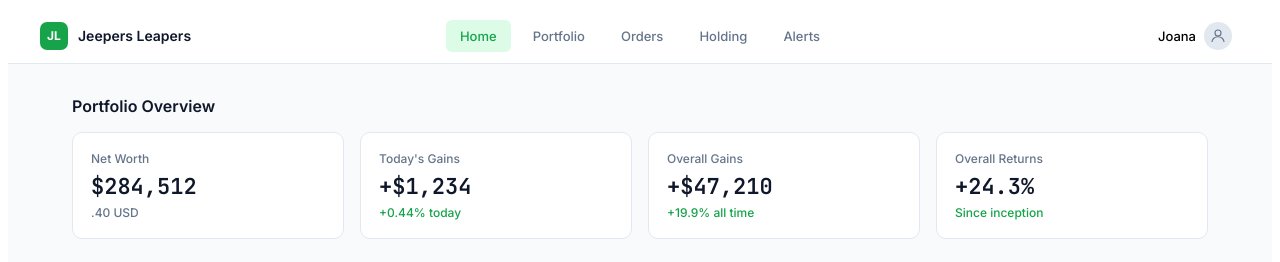
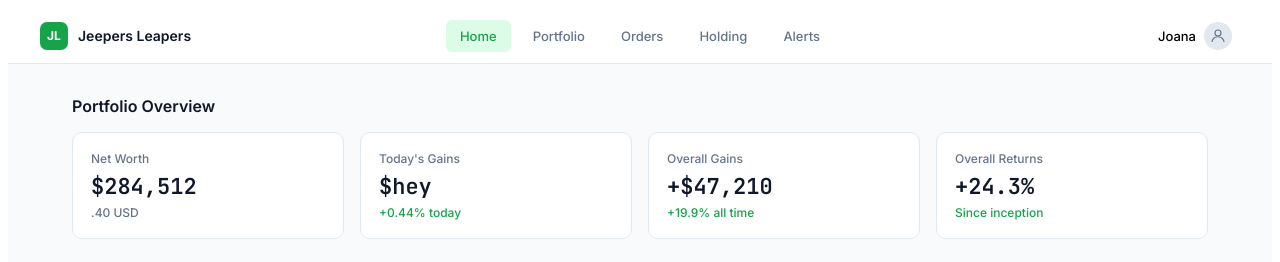
Before and after one commit to anikatay/jeepers-leapers, an Angular app in the folder frontend/: page /dashboard in a window 1280 px wide. Shown: the top 262 px of the page. Built offline with nearby package versions, Linux system fonts and the light colour scheme; no server answers.

Commit message:
made structural changes to complement hte layout of admin, analystics and client

```diff
--- a/frontend/src/app/app.routes.ts
+++ b/frontend/src/app/app.routes.ts
@@ -1,5 +1,5 @@
 import { Routes } from '@angular/router';
-import { ClientDashboardComponent } from './client-dashboard/client-dashboard.component';
+import { ClientDashboardComponent } from './feature/client/pages/dashboard/client-dashboard.component';
 
 export const routes: Routes = [
   { path: '', redirectTo: 'dashboard', pathMatch: 'full' },
--- /dev/null
+++ b/frontend/src/app/core/services/portfolio.service.ts
@@ -0,0 +1,20 @@
+import { Injectable, signal } from '@angular/core';
+import { HttpClient } from '@angular/common/http';
+import { Portfolio } from '../models/portfolio.model';
+
+@Injectable({
+  providedIn: 'root'
+})
+export class PortfolioService {
+
+  portfolio = signal<Portfolio | null>(null);
+
+  constructor(private http: HttpClient) {}
+
+  getPortfolio(userId: string): void {
+    this.http.get<Portfolio>(`/api/portfolio/${userId}`)
+      .subscribe(data => {
+        this.portfolio.set(data);
+      });
+  }
+}
--- a/frontend/src/app/client-dashboard/client-dashboard.component.html
+++ b/frontend/src/app/feature/client/pages/dashboard/client-dashboard.component.html
@@ -53,7 +53,7 @@
 
         <article class="stat-card">
           <p class="stat-label">Today's Gains</p>
-          <p class="stat-value">+$1,234</p>
+          <p class="stat-value">$hey{{ portfolio()?.totalPortfolioValue }}</p>
           <p class="stat-sub positive">+0.44% today</p>
         </article>
 
--- a/frontend/src/app/client-dashboard/client-dashboard.component.ts
+++ b/frontend/src/app/feature/client/pages/dashboard/client-dashboard.component.ts
@@ -1,5 +1,8 @@
-import { Component } from '@angular/core';
+import { Component, OnInit, ChangeDetectorRef, effect } from '@angular/core';
 import { CommonModule } from '@angular/common';
+import { PortfolioService } from '../../../../core/services/portfolio.service';
+// import { Portfolio, Holding } from '../../models/portfolio.model';
+
 
 @Component({
   selector: 'app-client-dashboard',
@@ -8,7 +11,25 @@ import { CommonModule } from '@angular/common';
   templateUrl: './client-dashboard.component.html',
   styleUrl: './client-dashboard.component.css'
 })
-export class ClientDashboardComponent {
+export class ClientDashboardComponent implements OnInit{
+  // Just expose the service's signal directly — no local copy needed
+  portfolio;
+
+  constructor(private portfolioService: PortfolioService) {
+    this.portfolio = this.portfolioService.portfolio;
+    effect(() => {
+      const data = this.portfolio();
+      if (data) {
+        console.log('Portfolio updated:', data);
+      }
+    });
+  }
+
+  ngOnInit() {
+    const userId = 'a1000000-0000-0000-0000-000000000001';
+    this.portfolioService.getPortfolio(userId); // fire and forget — no .subscribe()
+  }
+
   navItems = ['Home', 'Portfolio', 'Orders', 'Holding', 'Alerts'];
   activeNav = 'Home';
 
```
Also changed, not shown: frontend/src/app/core/models/portfolio.model.ts (added, +9 -0 lines), frontend/src/app/feature/client/clients.routes.ts (added), frontend/src/app/feature/client/pages/dashboard/client-dashboard.component.css (renamed from frontend/src/app/client-dashboard/client-dashboard.component.css), frontend/src/app/shared/components/data.txt (added), frontend/src/app/shared/test.txt (added), 1 other file (tests, documents, lock files or other folders).
